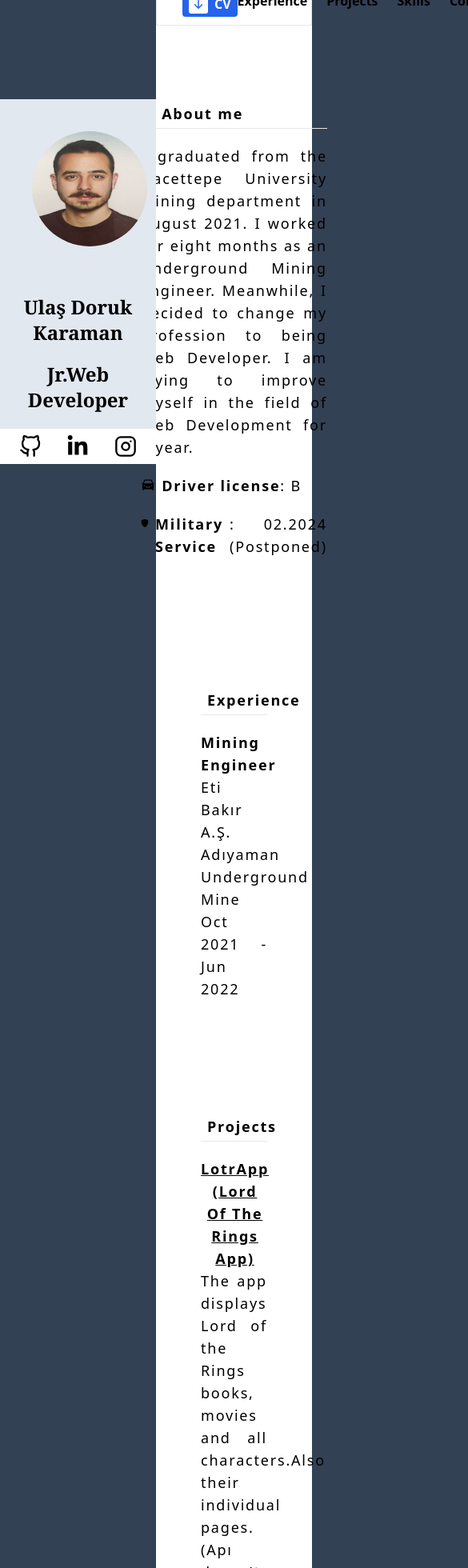
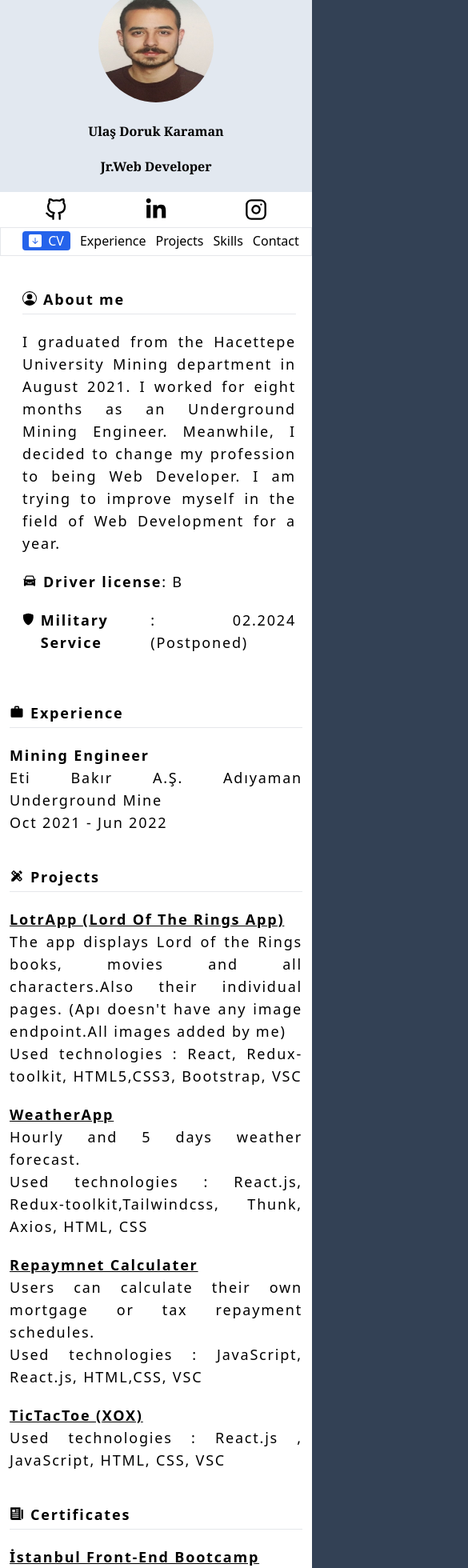
Before and after one commit to UlasDoruk/UdkResume, a React (Create React App) app: page / in a window 390 px wide. Shown: the part 20-1980 px from the top of the page at 80% size, 585 px wide, since content can reach past the window. Built offline with nearby package versions, Linux system fonts and the light colour scheme.

Commit message:
responsive

```diff
--- a/src/App.js
+++ b/src/App.js
@@ -4,7 +4,7 @@ import Left from "./components/Left";
 
 function App() {
   return (
-    <div className="App bg-slate-700 flex justify-center">
+    <div className="App bg-slate-700 md:flex justify-center  ">
       <Left />
       <Right />
     </div>
--- a/src/components/Left.js
+++ b/src/components/Left.js
@@ -4,10 +4,10 @@ import { FiInstagram } from "react-icons/fi";
 
 function Left() {
   return (
-    <aside className="flex h-max w-1/2 justify-center  sticky top-0">
-      <div className="bg-slate-200 mt-36">
+    <aside className="md:flex h-max md:w-1/2 justify-center w-screen  md:sticky md:top-0">
+      <div className="bg-slate-200 md:mt-36">
         <img
-          className="sm:w-80 sm:h-80 w-36 h-36 rounded-full m-10 inline "
+          className="sm:w-80 sm:h-80 w-36 h-36 rounded-full m-1 md:m-10 inline "
           src="assets/Vesikalık.jpg"
         ></img>
         <h2 className="shortCardText mt-5">Ulaş Doruk Karaman</h2>
--- a/src/components/Right.js
+++ b/src/components/Right.js
@@ -8,13 +8,13 @@ import Skills from "./pages/Skills";
 
 function Right() {
   return (
-    <aside className=" h-max w-1/2 bg-white">
-      <Navbar/>
+    <aside className=" h-max md:w-1/2 w-screen bg-white">
+      <Navbar />
       <AboutMe />
       <Experience />
       <Projects />
-      <Certificates/>
-      <Skills/>
+      <Certificates />
+      <Skills />
       <Contact />
     </aside>
   );
--- a/src/components/pages/AboutMe.js
+++ b/src/components/pages/AboutMe.js
@@ -4,9 +4,9 @@ import {BsFillShieldFill} from "react-icons/bs"
 
 function AboutMe() {
   return (
-    <div className="bg-white p-5">
-      <div className="flex justify-center mb-36 mt-14">
-        <div className=" text-lg  w-auto pl-10 pr-10 tracking-widest text-justify">
+    <div className="bg-white p-5 sm:p-2">
+      <div className="flex justify-center mb-10 md:mb-36 mt-0 md:mt-14">
+        <div className=" text-lg  w-auto pl-2 sm:pl-10 sm:pr-10 tracking-widest text-justify">
           <h2 className="mb-1 font-bold flex justify-start">
             <BsPersonCircle className="mr-2 mt-1" />
             About me
@@ -29,7 +29,7 @@ function AboutMe() {
             <strong className="flex justify-start">
               <BsFillShieldFill className="mr-2 mt-1" /> Military Service
             </strong>{" "}
-           : 02.2024 (Postponed)
+            : 02.2024 (Postponed)
           </p>
         </div>
       </div>
--- a/src/components/pages/Certificates.js
+++ b/src/components/pages/Certificates.js
@@ -1,51 +1,45 @@
-import {TbCertificate} from "react-icons/tb"
+import { IoNewspaperSharp } from "react-icons/io5";
 
 function Certificates () {
+
+  const certificates = [
+    {
+      name: "İstanbul Front-End Bootcamp",
+      link: "https://verified.sertifier.com/en/verify/53539883771989",
+      text: "Web Development,HTML,CSS, JavaScript, React.js",
+    },
+    {
+      name: "JavaScript",
+      link: "https://www.hackerrank.com/certificates/19ee16119ff5",
+      text: "Basic",
+    },
+    {
+      name: "Problem Solving",
+      link: "https://www.hackerrank.com/certificates/55b96c76fbef",
+      text: "Basic",
+    },
+  ];
+
   return (
-    <div className=" text-lg  pl-14 pr-14 tracking-widest text-justify mb-36">
+    <div className=" sections">
       <h2 className="mb-1 font-bold flex justify-start">
-        <TbCertificate className="mr-2 mt-1" /> Certificates
+        <IoNewspaperSharp className="mr-2 mt-1" /> Certificates
       </h2>
       <hr></hr>
-      <ul>
-        <li className="mt-5">
-          <a
-            target={"_blank"}
-            className="font-semibold underline"
-            href="https://verified.sertifier.com/en/verify/53539883771989"
-          >
-            İstanbul Front-End Bootcamp
-          </a>
-          <p>
-            <ul>
-              <li>Web Development</li>
-              <li>HTML,CSS</li>
-              <li>JavaScript</li>
-              <li>React.js</li>
-            </ul>
-          </p>
-        </li>
-        <li className="mt-5">
-          <a
-            target={"_blank"}
-            className="font-semibold underline"
-            href="https://www.hackerrank.com/certificates/19ee16119ff5"
-          >
-            JavaScript
-          </a>
-          <p>Basic</p>
-        </li>
-        <li className="mt-5">
-          <a
-            target={"_blank"}
-            className="font-semibold underline"
-            href="https://www.hackerrank.com/certificates/55b96c76fbef"
-          >
-            Problem Solving
-          </a>
-          <p>Basic</p>
-        </li>
-      </ul>
+      {certificates.map((item, index) => {
+        return (
+          <div className="mt-5" key={index}>
+            <a
+              target={"_blank"}
+              className="font-semibold underline"
+              href={item.link}
+            >
+              {item.name}
+            </a>
+            <p>{item.text}</p>
+          </div>
+        );
+      })}
     </div>
   );
 }
--- a/src/components/pages/Contact.js
+++ b/src/components/pages/Contact.js
@@ -3,14 +3,14 @@ import {AiFillMail} from "react-icons/ai"
 function Contact() {
   return (
     <div
-      className=" text-lg  pl-14 pr-14 tracking-widest text-justify mb-36"
+      className=" sections mb-0 pb-5"
       id="section4"
     >
       <h2 className="mb-1 font-bold flex justify-start">
         <AiFillMail className="mr-2 mt-1" /> Contact
       </h2>
       <hr></hr>
-      <p className="mt-5">
+      <p className="md:mt-5">
         <strong>Phone</strong> : 0531 744 3500
       </p>
       <p>
--- a/src/components/pages/Experience.js
+++ b/src/components/pages/Experience.js
@@ -2,7 +2,7 @@ import {MdWork} from "react-icons/md"
 
 function Resume() {
   return (
-    <div className="text-lg  pl-14 pr-14 tracking-widest text-justify mb-36">
+    <div className="sections">
       <h2 className="mb-1 font-bold flex justify-start" id="section1">
         <MdWork className="mr-2 mt-1" />
         Experience
--- a/src/components/pages/Navbar.js
+++ b/src/components/pages/Navbar.js
@@ -3,23 +3,29 @@ import {BsFillArrowDownSquareFill} from "react-icons/bs"
 function Navbar() {
   return (
     <>
-      <div className="mb-5 p-2 flex justify-between sticky top-0 bg-white  border-b-gray-200 border">
+      <div className="mb-5 sm:p-2 flex justify-center sm:justify-between sticky top-0 bg-white  border-b-gray-200 border flex-wrap">
+
           <form
-          className="ml-6 font-bold"
+            className="ml-6 font-bold pr-3 pt-1 pb-1 "
             method="get"
             action="assets/Ulaş_Doruk KaramanResume.pdf"
             target="_blank"
           >
             <button
               type="submit"
-            className="rounded bg-blue-600 text-white pl-2 pr-2 pt-1 pb-1"
+              className="rounded bg-blue-600 text-white pl-2 pr-2 sm:pt-1 sm:pb-1"
             >
-            <a className="flex justify-center" target={"_blank"}>
-              <BsFillArrowDownSquareFill className="mt-0 mr-2 w-6 h-6" /> CV
+              <a
+                className="flex justify-center font-thin md:font-bold"
+                target={"_blank"}
+              >
+                <BsFillArrowDownSquareFill className="mt-1 sm:mt-0 mr-2 md:w-6 md:h-6" />
+                CV
               </a>
             </button>
           </form>
-        <div>
+
+        <div className="flex flex-wrap mt-1 mb-1">
           <a href="#section1" className="aTag">
             Experience
           </a>
--- a/src/components/pages/Projects.js
+++ b/src/components/pages/Projects.js
@@ -1,4 +1,4 @@
-import {GrProjects} from "react-icons/gr"
+import { MdDesignServices } from "react-icons/md";
 
 function Projects() {
 
@@ -30,9 +30,9 @@ function Projects() {
   ];
 
   return (
-    <div className=" text-lg  pl-14 pr-14 tracking-widest text-justify mb-36" id="section2">
-      <h2 className="mb-1 font-bold flex justify-start" >
-        <GrProjects className="mr-2 mt-1" /> Projects
+    <div className="sections" id="section2">
+      <h2 className="mb-1 font-bold flex justify-start">
+        <MdDesignServices className="mr-2 mt-1" /> Projects
       </h2>
       <hr></hr>
       <ul>
--- a/src/components/pages/Skills.js
+++ b/src/components/pages/Skills.js
@@ -12,13 +12,13 @@ function Skills() {
     ];
 
   return (
-    <div className="text-lg  pl-14 pr-14 tracking-widest text-justify mb-36">
+    <div className="sections">
       <h2 className="mb-1 font-bold flex justify-start" id="section3">
         <BsMouse2Fill className="mr-2 mt-1" />
         Skills
       </h2>
       <hr></hr>
-      {skills.map((item,index)=>{
+      {skills.map((item, index) => {
         return (
           <div className="mt-5 flex flex-col  " key={index}>
             <label htmlFor="file">
@@ -34,7 +34,8 @@ function Skills() {
             ></progress>
             {item.text && <p>{item.text}</p>}
           </div>
-        );})}
+        );
+      })}
     </div>
   );
 }
--- a/src/index.css
+++ b/src/index.css
@@ -4,9 +4,12 @@
 
 @layer  components{
     .shortCardText{
-        @apply font-bold font-serif text-2xl mt-5
+        @apply font-bold font-serif md:text-2xl mt-5
     }
     .aTag{
-      @apply  mr-6 font-bold
+      @apply mr-3 sm:mr-6 sm:font-bold hover:underline
+    }
+    .sections{
+        @apply text-lg pl-3 pr-3 sm:pl-14 sm:pr-14 tracking-widest text-justify mb-10 md:mb-36
     }
 }
```
Lines whose indentation alone changed are shown as unchanged.
